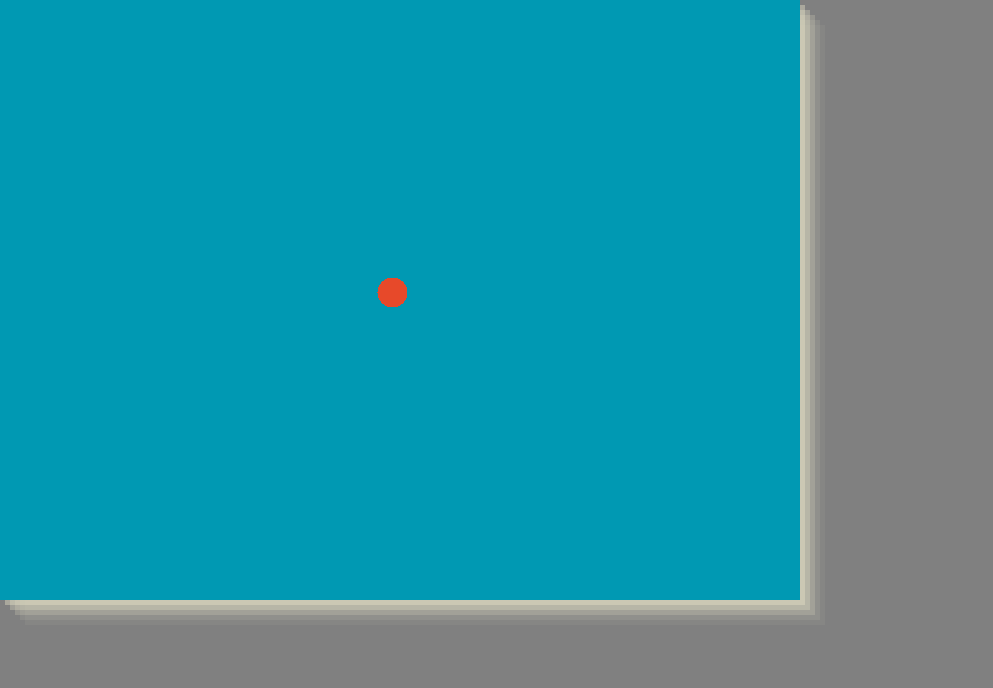
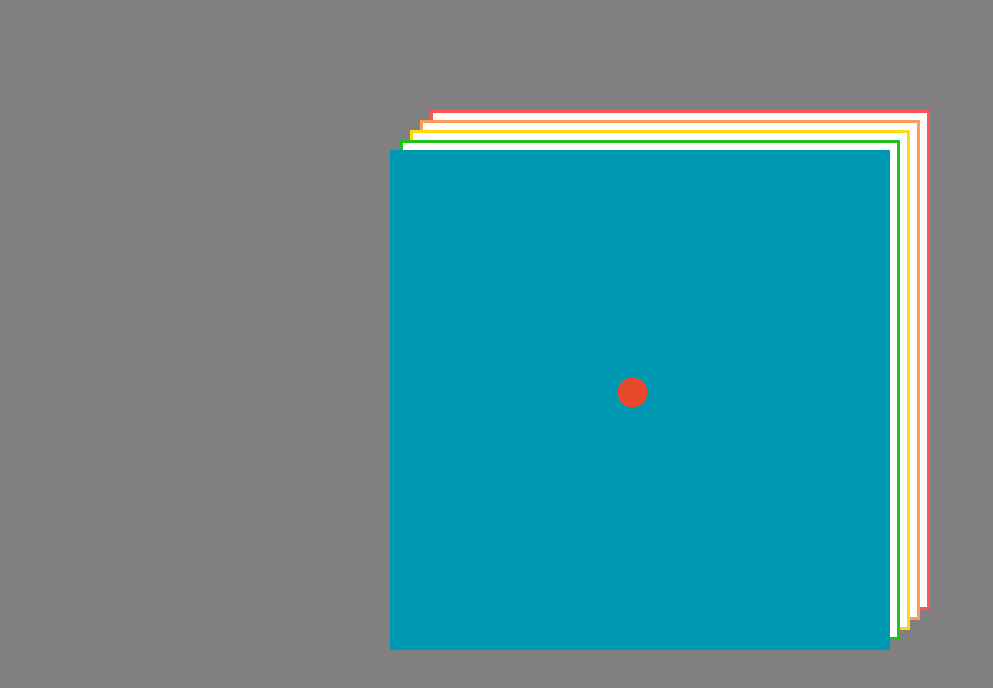
Before and after one commit to Kasador/pixie-pong-FSO, a website built with webpack: page src/index.html in a window 1280 px wide. Shown: the whole page, without its empty margins (0-993 px from the left). Built offline with nearby package versions, Linux system fonts and the light colour scheme.

Commit message:
PixiJS Canvas up and runnin with a circle in the middle

```diff
--- a/src/index.html
+++ b/src/index.html
@@ -7,7 +7,7 @@
     <title>Pixie Pong</title>
 </head>
 <body>
-    <div id="main"></div>
+    <!-- <div id="main"></div> screen size better for app -->
     <script src="bundle.js" defer></script> <!-- webpack compile script -->
 </body>
 </html>
--- a/src/index.js
+++ b/src/index.js
@@ -8,10 +8,11 @@ import { Application, Graphics } from 'pixi.js'; // new ES6 imports
     3) https://pixijs.com/8.x/examples
     4) https://pixijs.download/v6.4.0/docs/PIXI.Application.html
     5) https://pixijs.com/8.x/examples/graphics/simple
+    6) https://codewithstein.com/how-to-change-the-size-of-a-pixijs-application/
+    7) https://stackoverflow.com/questions/15241915/how-to-change-css-property-using-javascript
 */
 
 console.log('JS (JavaScript) file connected.');
-const main = document.getElementById('main');
 
 // Main App >>>
 (async () => { // IIFE (Immediately Invoked Function Expression)
@@ -19,11 +20,16 @@ const main = document.getElementById('main');
 
     await main.init({ // init main
         background: '#0099B3',
-        resizeTo: main
+        height:  500,
+        width: 500
     })
 
     document.body.appendChild(main.canvas); // append the app to the body element, the application
     console.log(main.canvas); // see height and width of canvas
+
+    // Style canvas and center it! I know, I know.. this is the only way I could find to do so...
+    // main.canvas.style = "position: absolute; top: 0px; left: 0px; right: 0px; bottom: 0px; margin: auto; box-shadow: blue 0px 0px 0px 2px inset, rgb(255, 255, 255) 10px -10px 0px -3px, rgb(31, 193, 27) 10px -10px, rgb(255, 255, 255) 20px -20px 0px -3px, rgb(255, 217, 19) 20px -20px, rgb(255, 255, 255) 30px -30px 0px -3px, rgb(255, 156, 85) 30px -30px, rgb(255, 255, 255) 40px -40px 0px -3px, rgb(255, 85, 85) 40px -40px;";
+    main.canvas.className = "canvasStyles"; // yeah... the new way much better hahaha
 
     let getWidth = main.canvas.getAttribute('width');
     let getHeight = main.canvas.getAttribute('height');
@@ -31,7 +37,7 @@ const main = document.getElementById('main');
 
     const circle = new Graphics(); // new graphics to make the circle, the Class w/ objects
     circle.interactive = true;
-    circle.on('pointermove', (event) => {
+    circle.on('pointermove', (event) => { // test
         console.log('Pointer moved over this graphic!');
     });
 
--- a/src/index.scss
+++ b/src/index.scss
@@ -7,21 +7,23 @@ $color-bg: #0099B3; // baby blue
 $color-border: #E7492A; // red-orange-ish
 $color-active: #95C730;
 
+html {
+    width: 100vw;
+    height: 100vh;
+    // overflow: hidden;
+}
 body { // obviously, the body tag. Haha
     background-color: grey;
-    font-family:Georgia, 'Times New Roman', Times, serif;
+}
+.canvasStyles {
+    position: absolute;
+    top: 0px;
+    left: 0px;
+    right: 0px;
+    bottom: 0px;
+    margin: auto;
 
-    #main {
-        position: absolute;
-        z-index: -1;
-        width: 800px;
-        height: 600px;
-        // background-color: transparent;
-        box-shadow: rgba(232, 228, 201, 0.4) 5px 5px, rgba(232, 228, 201, 0.3) 10px 10px, rgba(232, 228, 201, 0.2) 15px 15px, rgba(232, 228, 201, 0.1) 20px 20px, rgba(232, 228, 201, 0.05) 25px 25px;
+    box-shadow: blue 0px 0px 0px 2px inset, rgb(255, 255, 255) 10px -10px 0px -3px, rgb(31, 193, 27) 10px -10px, rgb(255, 255, 255) 20px -20px 0px -3px, rgb(255, 217, 19) 20px -20px, rgb(255, 255, 255) 30px -30px 0px -3px, rgb(255, 156, 85) 30px -30px, rgb(255, 255, 255) 40px -40px 0px -3px, rgb(255, 85, 85) 40px -40px;
 
-        canvas {
-            position: absolute;
-            z-index: 1;
-        }
-    }
+    // border: 5px red dashed;
 }
```
Also changed, not shown: README.md.
